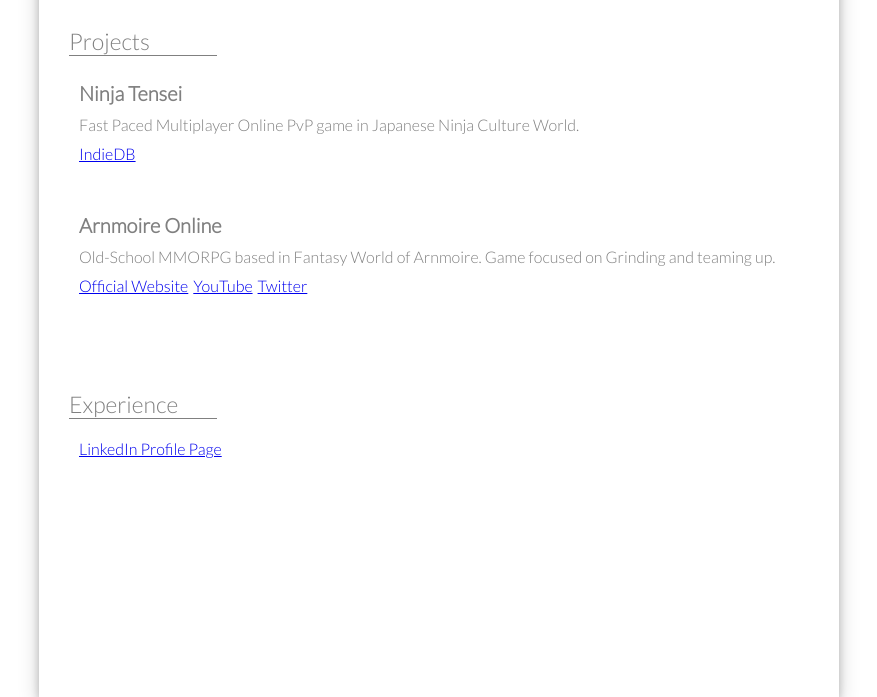
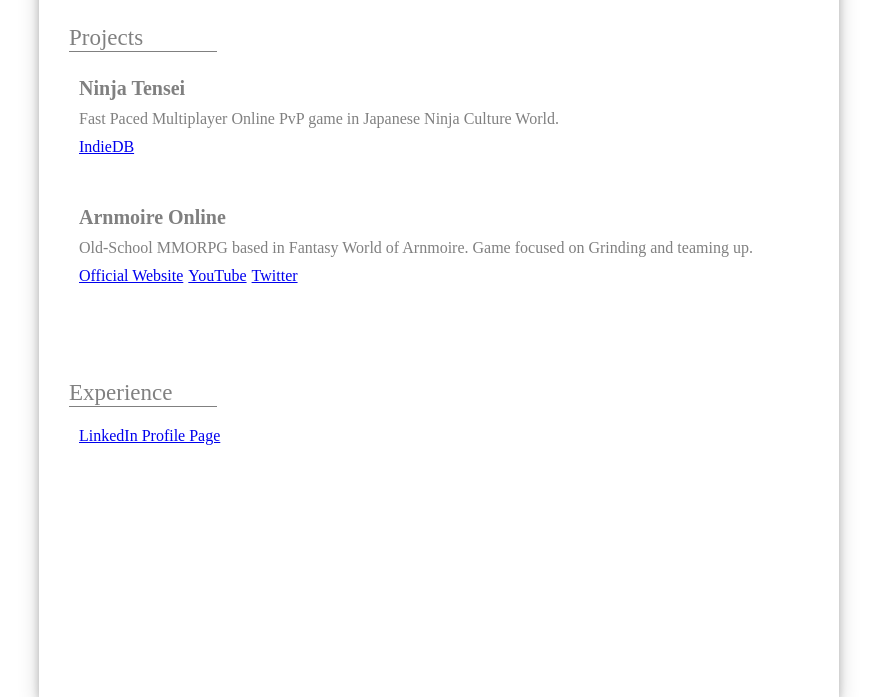
Before and after one commit to Devdood/portfolio, a plain HTML site: page index.html in a window 1280 px wide. Shown: the part 103-800 px from the top of the page, without its empty margins (201-1078 px from the left). Drawn offline with Linux system fonts and the light colour scheme.

Commit message:
commented out font-face rule, added github link as source of projects in main.js

```diff
--- a/css/style.css
+++ b/css/style.css
@@ -11,7 +11,7 @@ html, body
 
 body
 {
-	font-family: lato-light;
+	/*font-family: lato-light;*/
 	color: gray;
 }
 
@@ -90,8 +90,8 @@ body
 	float: right;
 }
 
-@font-face
+/*@font-face
 {
   font-family: lato-light;
   src: url(../fonts/Lato-Light.ttf);
-}
+}*/
--- a/js/main.js
+++ b/js/main.js
@@ -1,5 +1,5 @@
 $(document).ready(function() {
-    $.getJSON("./data/projects.json", function(data) {
+    $.getJSON("https://devdood.github.io/portfolio/data/projects.json", function(data) {
         console.log(data.projects);
         var items = [];
         $.each(data.projects, function(key, val) {
```
